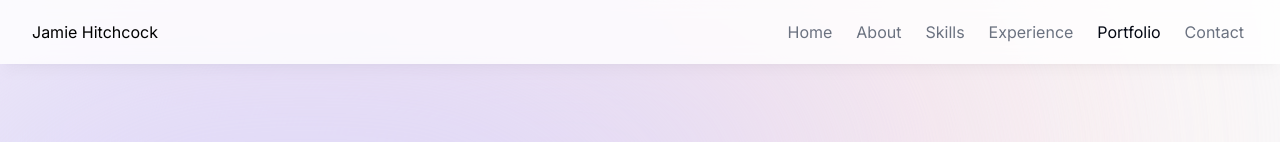
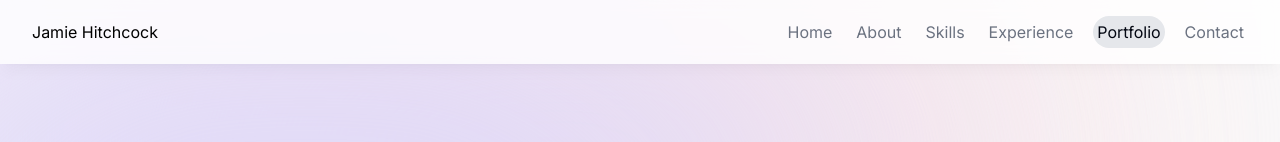
Before and after one commit to jamiehitchcock/Portfolio, a Next.js app: page / in a window 1280 px wide. Shown: the top 142 px of the page. Built offline with nearby package versions, Linux system fonts and the light colour scheme.

Commit message:
navbar active section bubble effect

```diff
--- a/components/navbar.tsx
+++ b/components/navbar.tsx
@@ -1,6 +1,7 @@
 "use client";
 
 import React, { useState } from "react";
+import { motion } from "framer-motion";
 import clsx from "clsx";
 import { navLinks } from "@/lib/data";
 import Link from "next/link";
@@ -35,8 +36,13 @@ export default function Navbar() {
             <div className="hidden md:block">
               <ul className="ml-4 flex items-center space-x-4">
                 {navLinks.map((link) => (
+                  <motion.li
+                    className="flex relative"
+                    key={link.hash}
+                    initial={{ y: -100, opacity: 0 }}
+                    animate={{ y: 0, opacity: 1 }}
+                  >
                     <Link
-                    key={link.hash}
                       href={link.hash}
                       // set active section when link is clicked
                       onClick={() => {
@@ -49,7 +55,20 @@ export default function Navbar() {
                       })}
                     >
                       {link.name}
+                      {/* apply conditional background styling to active section */}
+                      {activeSection === link.name && (
+                        <motion.span
+                          className="flex bg-gray-200 rounded-full absolute inset-0 -z-10"
+                          layoutId="activeSection"
+                          transition={{
+                            type: "spring",
+                            stiffness: 200,
+                            damping: 20,
+                          }}
+                        ></motion.span>
+                      )}
                     </Link>
+                  </motion.li>
                 ))}
               </ul>
             </div>
@@ -76,8 +95,13 @@ export default function Navbar() {
           <div className="md:hidden">
             <ul className="flex flex-col items-center px-2 pt-2 pb-3 space-y-1 sm:px-3">
               {navLinks.map((link) => (
+                <motion.li
+                  className="flex relative"
+                  key={link.hash}
+                  initial={{ y: -100, opacity: 0 }}
+                  animate={{ y: 0, opacity: 1 }}
+                >
                   <Link
-                  key={link.hash}
                     href={link.hash}
                     // set active section when link is clicked
                     onClick={() => {
@@ -85,13 +109,29 @@ export default function Navbar() {
                       setTimeOfLastClick(Date.now());
                       closeNavbar();
                     }}
-                  className={clsx("block text-center hover:text-gray-950 transition p-2", {
+                    className={clsx(
+                      "block text-center hover:text-gray-950 transition p-2",
+                      {
                         // clsx to apply conditional text styling to active section
                         "text-gray-950": activeSection === link.name,
-                  })}
+                      }
+                    )}
                   >
                     {link.name}
+                    {/* apply conditional background styling to active section */}
+                    {activeSection === link.name && (
+                      <motion.span
+                        className="flex bg-gray-200 rounded-full absolute inset-0 -z-10"
+                        layoutId="activeSection"
+                        transition={{
+                          type: "spring",
+                          stiffness: 200,
+                          damping: 20,
+                        }}
+                      ></motion.span>
+                    )}
                   </Link>
+                </motion.li>
               ))}
             </ul>
           </div>
```
Lines whose indentation alone changed are shown as unchanged.
